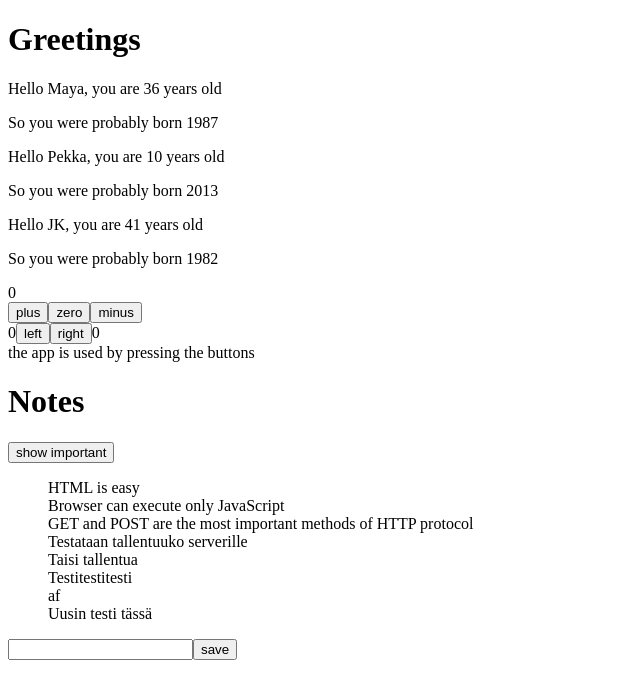
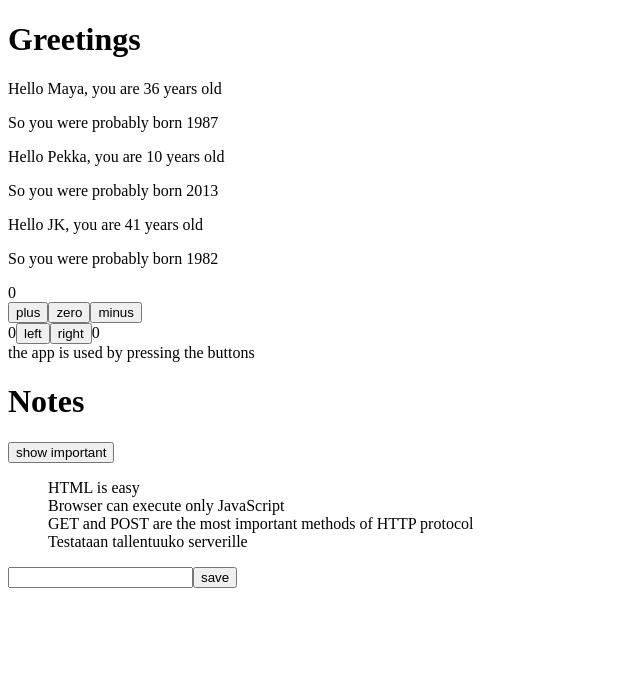
Before and after one commit to anniina-aarnio/fullstack_MOOC, a React (Create React App) app in the folder osa1/part1/: page / in a window 1280 px wide. Shown: the top 698 px of the page, without its empty margins (0-640 px from the left). Built offline with nearby package versions, Linux system fonts and the light colour scheme; data requests are answered from the project's data file.

Commit message:
osa2 harjoittelu jatkuu: palautettu noteObject:iin date

```diff
--- a/osa1/part1/db.json
+++ b/osa1/part1/db.json
@@ -23,26 +23,6 @@
       "date": "2023-01-23T09:31:11.015Z",
       "important": false,
       "id": 4
-    },
-    {
-      "content": "Taisi tallentua",
-      "important": false,
-      "id": 5
-    },
-    {
-      "content": "Testitestitesti",
-      "important": true,
-      "id": 6
-    },
-    {
-      "content": "af",
-      "important": false,
-      "id": 7
-    },
-    {
-      "content": "Uusin testi tässä",
-      "important": false,
-      "id": 8
     }
   ]
 }
--- a/osa1/part1/src/App.js
+++ b/osa1/part1/src/App.js
@@ -31,6 +31,7 @@ const App = () => {
     event.preventDefault()
     const noteObject = {
       content: newNote,
+      date: new Date().toISOString(),
       important: Math.random() > 0.5
     }
 
```
